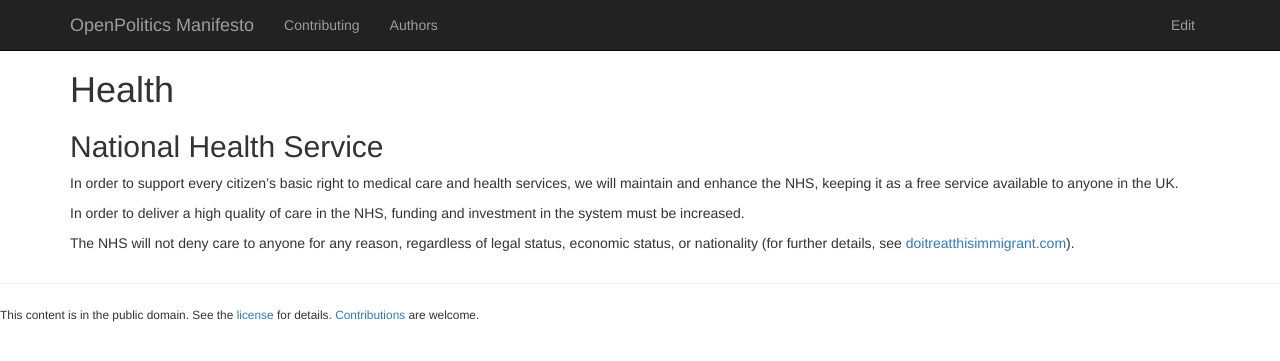
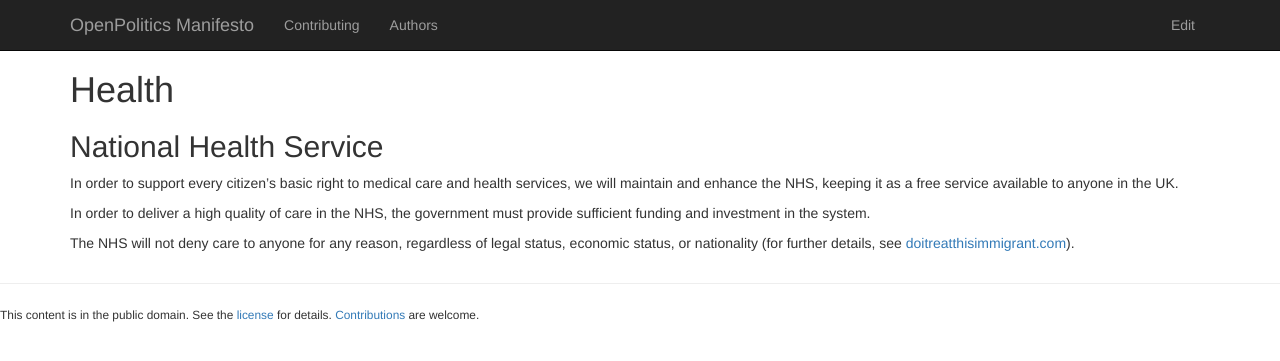
Before and after one commit to openpolitics/manifesto, a Jekyll site: the page built from health.md, in a window 1280 px wide. Shown: the top 361 px of the page. Built offline with Jekyll 4.4.1, drawn with Linux system fonts in a browser that asks for light colours; nearby versions of some CDN libraries.

Commit message:
Remove reference to funding being increased, changed to sufficient.
Because increase is a change, not a general policy.

```diff
--- a/health.md
+++ b/health.md
@@ -8,6 +8,6 @@ published: true
 
 In order to support every citizen's basic right to medical care and health services, we will maintain and enhance the NHS, keeping it as a free service available to anyone in the UK.
 
-In order to deliver a high quality of care in the NHS, funding and investment in the system must be increased.
+In order to deliver a high quality of care in the NHS, the government must provide sufficient funding and investment in the system.
 
 The NHS will not deny care to anyone for any reason, regardless of legal status, economic status, or nationality (for further details, see [doitreatthisimmigrant.com](http://doitreatthisimmigrant.com/)).
```
